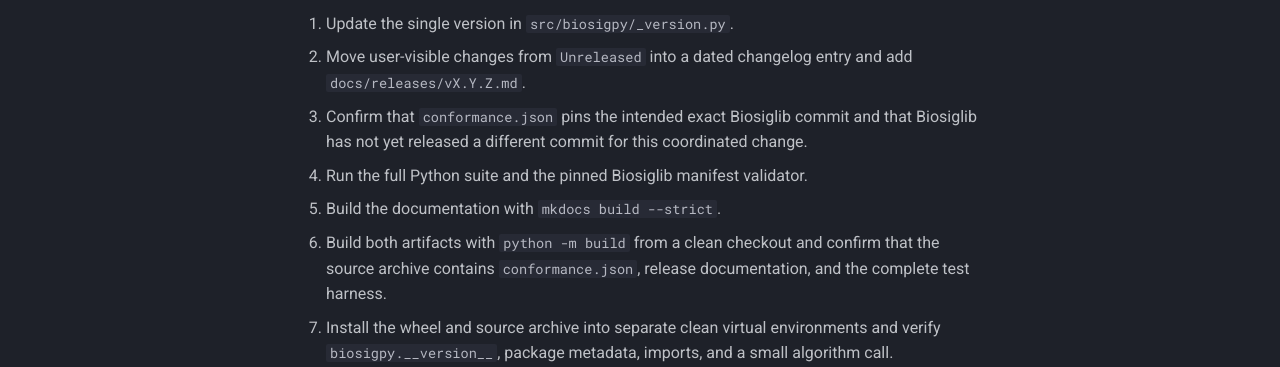
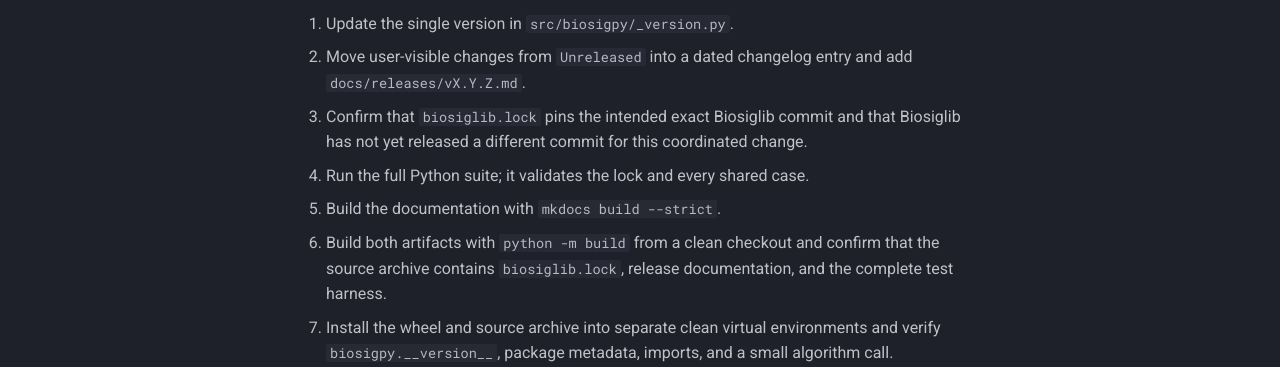
Before and after one commit to BSICoS/biosigpy, an MkDocs documentation site: the page built from docs/releasing.md, in a window 1280 px wide and 1013 px high. Shown: the part 359-726 px from the top of the window. Built offline with MkDocs 1.6.1 and Material for MkDocs 9.7.7, drawn with Linux system fonts in a browser that asks for light colours; comment, search, counter and statistics services are not loaded.

Commit message:
feat: replace conformance manifest with commit lock

```diff
--- a/docs/releasing.md
+++ b/docs/releasing.md
@@ -9,12 +9,12 @@
 1. Update the single version in `src/biosigpy/_version.py`.
 2. Move user-visible changes from `Unreleased` into a dated changelog entry and
    add `docs/releases/vX.Y.Z.md`.
-3. Confirm that `conformance.json` pins the intended exact Biosiglib commit and
+3. Confirm that `biosiglib.lock` pins the intended exact Biosiglib commit and
    that Biosiglib has not yet released a different commit for this coordinated change.
-4. Run the full Python suite and the pinned Biosiglib manifest validator.
+4. Run the full Python suite; it validates the lock and every shared case.
 5. Build the documentation with `mkdocs build --strict`.
 6. Build both artifacts with `python -m build` from a clean checkout and confirm
-   that the source archive contains `conformance.json`, release documentation,
+   that the source archive contains `biosiglib.lock`, release documentation,
    and the complete test harness.
 7. Install the wheel and source archive into separate clean virtual
    environments and verify `biosigpy.__version__`, package metadata, imports,
```
Also changed, not shown: AGENTS.md (+3 -3 lines), README.md (+1 -1 lines), conformance.json (deleted, +0 -10 lines), docs/api/index.md (+1 -1 lines), docs/changelog.md (+2 -2 lines), docs/conformance.md (+3 -3 lines), 7 other files.
